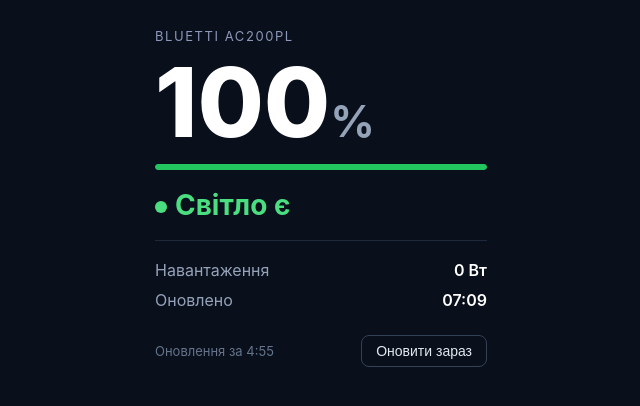
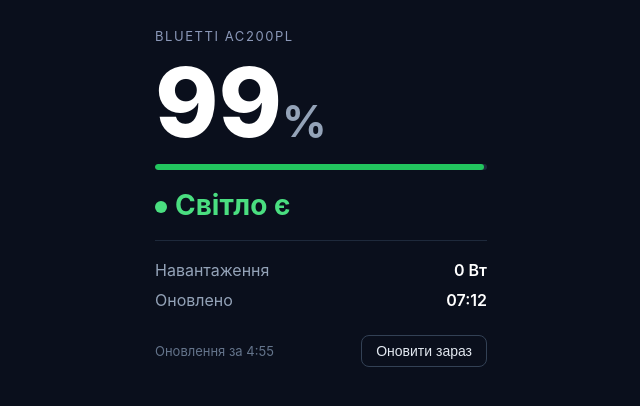
Before and after one commit to paliichukmykola/bluetti-widget, a plain HTML site: page index.html in a window 1280 px wide. Shown: the whole page, without its empty margins (319-959 px from the left). Drawn offline with Linux system fonts and the light colour scheme.

Commit message:
widget: 99% grid on 0W @ 07:12

```diff
--- a/index.html
+++ b/index.html
@@ -32,18 +32,18 @@
 <body>
 <div class="wrap">
   <div class="label">Bluetti AC200PL</div>
-  <div class="soc">100<span>%</span></div>
-  <div class="bar"><i style="width: 100%"></i></div>
+  <div class="soc">99<span>%</span></div>
+  <div class="bar"><i style="width: 99%"></i></div>
   <div class="grid on"><span class="dot"></span>Світло є</div>
   <hr>
   <div class="row"><span class="k">Навантаження</span><span class="v">0 Вт</span></div>
 
-  <div class="row"><span class="k">Оновлено</span><span class="v">07:09</span></div>
+  <div class="row"><span class="k">Оновлено</span><span class="v">07:12</span></div>
   <div class="warn" id="warn"></div>
   <div class="foot"><span class="cd" id="cd"></span><button onclick="location.reload()">Оновити зараз</button></div>
 </div>
 <script>
-  var updatedUtc = "2026-11-22T05:09:57+00:00";
+  var updatedUtc = "2026-11-22T05:12:57+00:00";
   var RELOAD_S = 300;
   var STALE_MIN = 20;
   var left = RELOAD_S;
```
